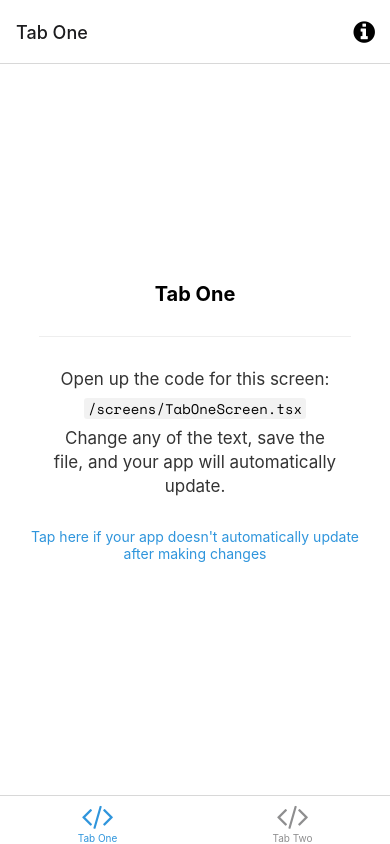
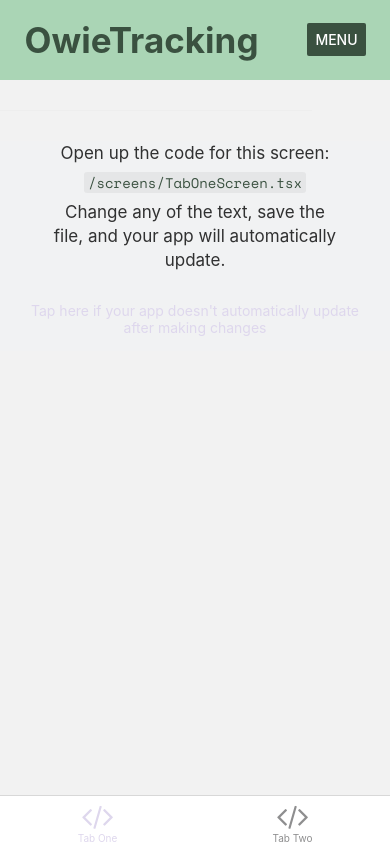
Before and after one commit to erbbri/owie-tracking, a React Native app: screen /TabOne in a window 390 px wide. Built offline with nearby package versions, Linux system fonts and the light colour scheme; what expo-linking would draw is missing.

Commit message:
header implemented

```diff
--- a/constants/Colors.ts
+++ b/constants/Colors.ts
@@ -1,12 +1,12 @@
-const tintColorLight = '#2f95dc';
+const tintColorLight = '#ded7ed';
 const tintColorDark = '#fff';
 
 export default {
   light: {
-    text: '#000',
-    background: '#fff',
+    text: '#3a5140',
+    background: '#f1f2f3',
     tint: tintColorLight,
-    tabIconDefault: '#ccc',
+    tabIconDefault: '#f1f2f3',
     tabIconSelected: tintColorLight,
   },
   dark: {
--- a/navigation/index.tsx
+++ b/navigation/index.tsx
@@ -22,8 +22,7 @@ import LinkingConfiguration from './LinkingConfiguration';
 export default function Navigation({ colorScheme }: { colorScheme: ColorSchemeName }) {
   return (
     <NavigationContainer
-      linking={LinkingConfiguration}
-      theme={colorScheme === 'dark' ? DarkTheme : DefaultTheme}>
+      linking={LinkingConfiguration}>
       <RootNavigator />
     </NavigationContainer>
   );
@@ -67,6 +66,7 @@ function BottomTabNavigator() {
         component={TabOneScreen}
         options={({ navigation }: RootTabScreenProps<'TabOne'>) => ({
           title: 'Tab One',
+          headerShown: false,
           tabBarIcon: ({ color }) => <TabBarIcon name="code" color={color} />,
           headerRight: () => (
             <Pressable
@@ -89,6 +89,7 @@ function BottomTabNavigator() {
         component={TabTwoScreen}
         options={{
           title: 'Tab Two',
+          headerShown: false,
           tabBarIcon: ({ color }) => <TabBarIcon name="code" color={color} />,
         }}
       />
--- a/screens/TabOneScreen.tsx
+++ b/screens/TabOneScreen.tsx
@@ -1,4 +1,4 @@
-import { StyleSheet } from 'react-native';
+import { StyleSheet, SafeAreaView, Platform, StatusBar, Button} from 'react-native';
 
 import EditScreenInfo from '../components/EditScreenInfo';
 import { Text, View } from '../components/Themed';
@@ -6,27 +6,46 @@ import { RootTabScreenProps } from '../types';
 
 export default function TabOneScreen({ navigation }: RootTabScreenProps<'TabOne'>) {
   return (
-    <View style={styles.container}>
-      <Text style={styles.title}>Tab One</Text>
+    <SafeAreaView style={styles.container}>
+      <View
+        style={{
+          backgroundColor: "#aad5b5",
+          width: "100%",
+          height: "10%",
+          justifyContent: 'space-around',
+          flexDirection: 'row',
+        }}>
+        <View style={styles.header}>
+          <Text style={styles.title}>OwieTracking</Text>
+        </View>
+        <View style={styles.header}>
+          <Button color="#3a5140" title="Menu" onPress={() => console.log("Menu pressed")} />
+        </View>
+      </View>
       <View style={styles.separator} lightColor="#eee" darkColor="rgba(255,255,255,0.1)" />
       <EditScreenInfo path="/screens/TabOneScreen.tsx" />
-    </View>
+    </SafeAreaView>
   );
 }
 
 const styles = StyleSheet.create({
   container: {
     flex: 1,
-    alignItems: 'center',
-    justifyContent: 'center',
+    paddingTop: Platform.OS === "android" ? StatusBar.currentHeight : 0,
   },
   title: {
-    fontSize: 20,
+    fontSize: 35,
     fontWeight: 'bold',
+    color: "#3a5140",
   },
   separator: {
     marginVertical: 30,
     height: 1,
     width: '80%',
   },
+
+  header: {
+    backgroundColor: "#aad5b5",
+    justifyContent:'center',
+  }
 });
```
